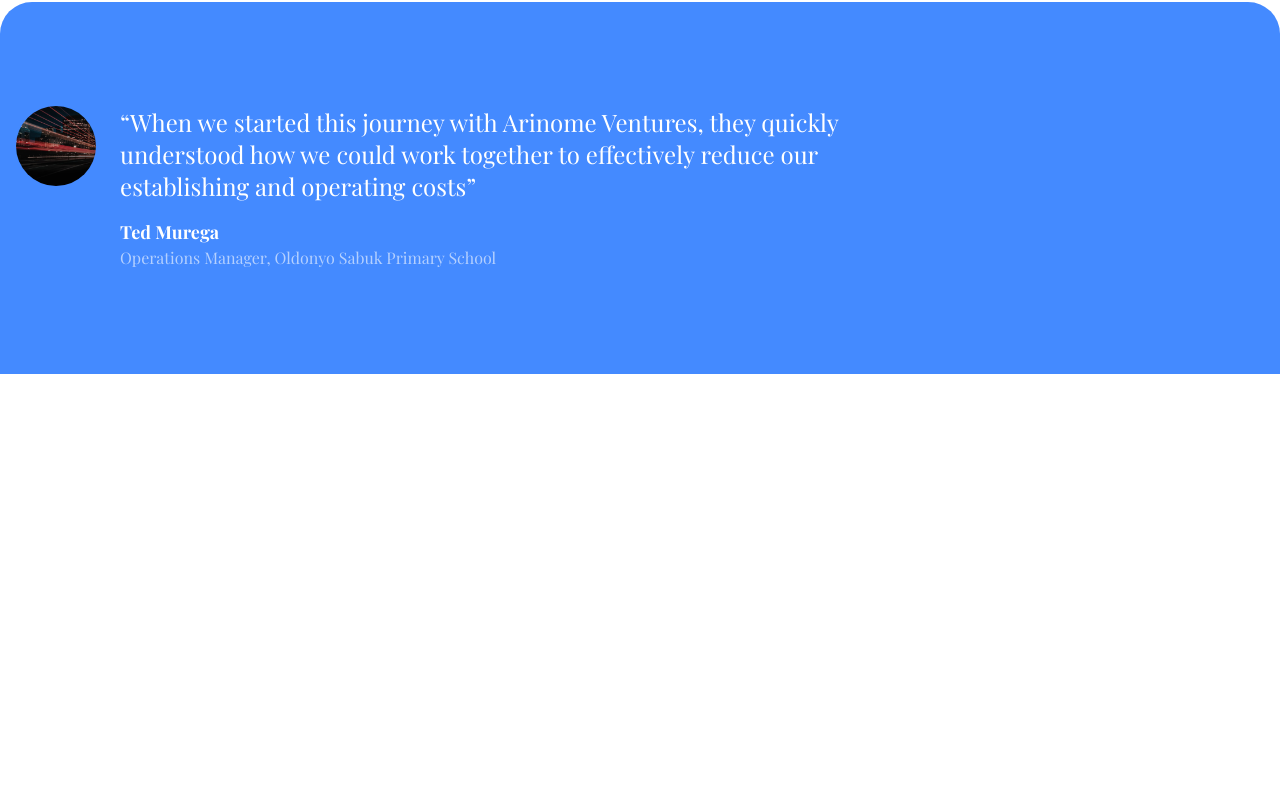
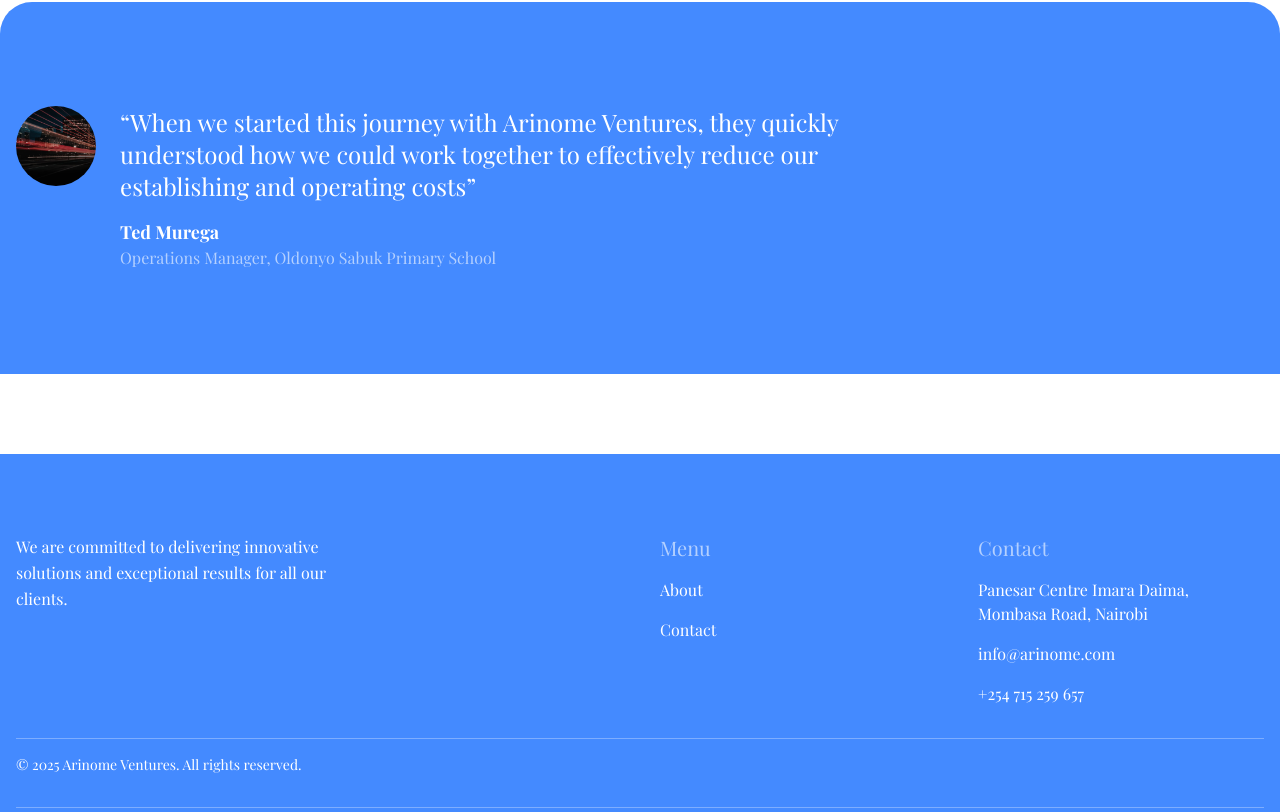
Before and after one commit to ngachadavid/arinome, a Next.js app: page / in a window 1280 px wide. Shown: the part 3947-4759 px from the top of the page. Before the commit the page ends 4321 px from the top, so only its background shows below. Built offline with nearby package versions, Linux system fonts and the light colour scheme.

Commit message:
global footer

```diff
--- a/app/layout.js
+++ b/app/layout.js
@@ -1,6 +1,7 @@
 import { Playfair_Display } from "next/font/google";
 import "./globals.css";
 import Navbar from "@/components/global/Navbar";
+import Footer from "@/components/global/Footer";
 
 const playfair = Playfair_Display({
   variable: "--font-playfair",
@@ -17,8 +18,9 @@
   return (
     <html lang="en">
       <body className={`${playfair.variable} antialiased`}>
-        <Navbar />
+        {/* <Navbar /> */}
         {children}
+        <Footer />
       </body>
     </html>
   );
--- a/app/page.js
+++ b/app/page.js
@@ -1,3 +1,4 @@
+import Navbar from "@/components/global/Navbar";
 import Quote from "@/components/global/Quote";
 import About from "@/components/homepage/About";
 import Hero from "@/components/homepage/Hero";
@@ -10,6 +11,7 @@
   return (
     <>
    {/* <Hero /> */}
+   <Navbar />
    <HeroSec />
    {/* <Intro /> */}
    <About />
--- /dev/null
+++ b/components/global/Footer.jsx
@@ -0,0 +1,51 @@
+"use client";
+import React from "react";
+
+export default function Footer() {
+    return (
+        <div className="mt-20 w-full bg-[#448AFF] text-white">
+            <div className="max-w-[1280px] mx-auto px-4 2xl:px-0 pt-20 pb-10">
+                {/* Upper Section */}
+                <div className="grid md:grid-cols-2 gap-10 border-b border-white/30 pb-8">
+                    {/* Left Side */}
+                    <div>
+                        <p className="text-base leading-relaxed w-[60%]">
+                            We are committed to delivering innovative solutions
+                            and exceptional results for all our clients.
+                        </p>
+                    </div>
+
+                    {/* Right Side */}
+                    <div className="grid grid-cols-2 gap-8">
+                        {/* Menu */}
+                        <div>
+                            <h3 className="text-white/60 text-xl mb-4">Menu</h3>
+                            <ul className="space-y-4">
+                                <li><a href="#about" className="">About</a></li>
+                                <li><a href="#contact" className="">Contact</a></li>
+                            </ul>
+                        </div>
+
+                        {/* Contact */}
+                        <div>
+                            <h3 className="text-white/60 text-xl mb-4">Contact</h3>
+                            <ul className="space-y-4">
+                                <li>Panesar Centre
+                                    Imara Daima, <br/>Mombasa Road, Nairobi
+                                </li>
+                                <li>info@arinome.com</li>
+                                <li>+254 715 259 657
+</li>
+                            </ul>
+                        </div>
+                    </div>
+                </div>
+
+                {/* Lower Section */}
+                <div className="flex text-start py-4 border-b border-white/30 pb-8">
+                    <p className="text-sm">&copy; {new Date().getFullYear()} Arinome Ventures. All rights reserved.</p>
+                </div>
+            </div>
+        </div>
+    );
+}
```
